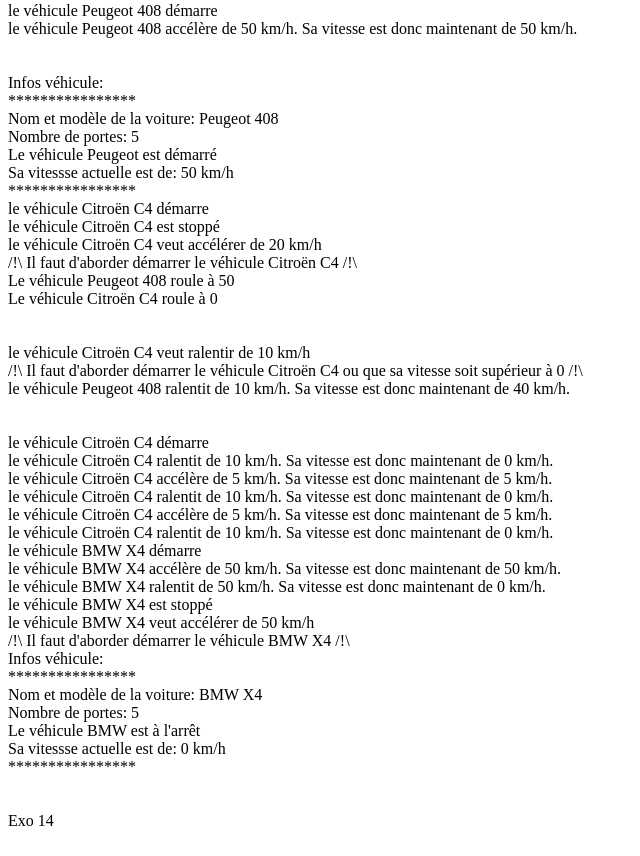
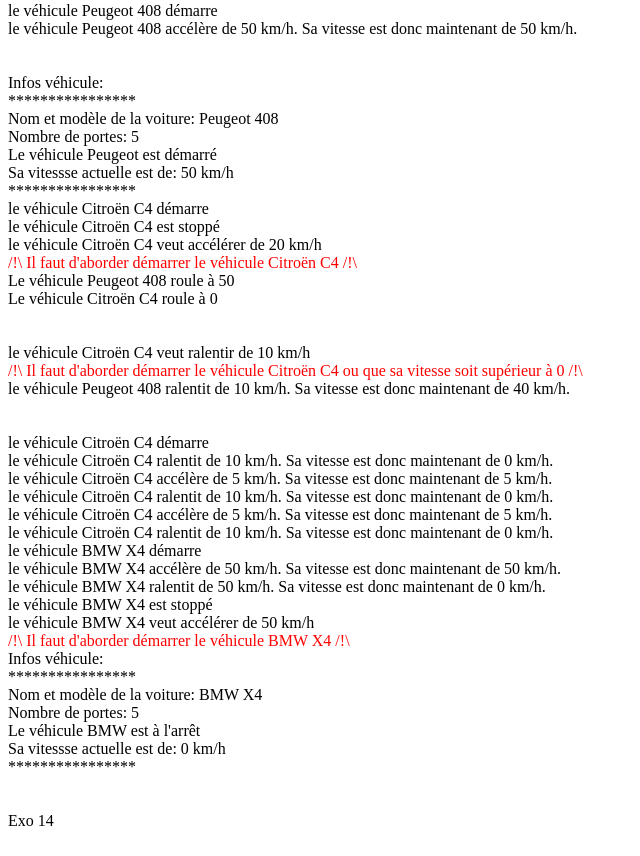
Before and after one commit to S2LF/Elan, a PHP site: page /Algo2.php in a window 1280 px wide. Shown: the part 2194-3050 px from the top of the page, without its empty margins (0-640 px from the left). Run offline with PHP 8.4, Linux system fonts and the light colour scheme.

Commit message:
Add files via upload

```diff
--- a/Algo/css/style.css
+++ b/Algo/css/style.css
@@ -15,3 +15,7 @@
     width: 150px;
 
 }
+
+span{
+    color:red
+}
```
